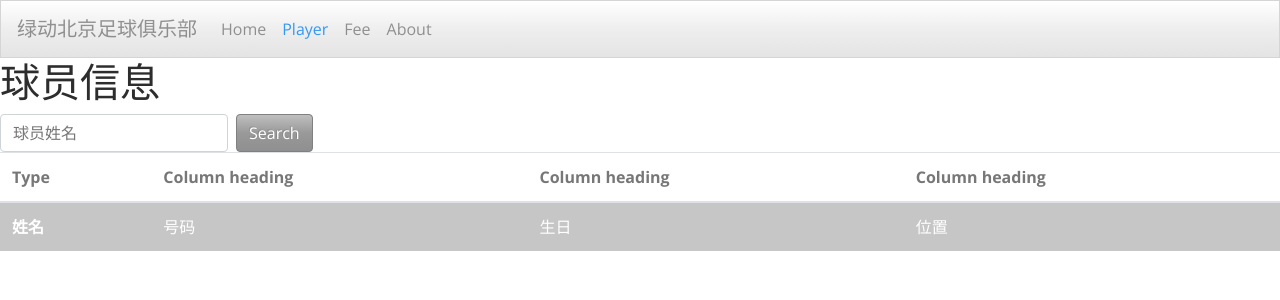
After one commit to cx9s/ldbj, a Flask app: page /player in a window 1280 px wide. The commit adds this page. Shown: the top 300 px of the page. Run offline with Flask 2, Linux system fonts and the light colour scheme; some libraries are stand-ins or nearby versions.

Commit message:
add player.html

```diff
--- a/script/controllers/route.py
+++ b/script/controllers/route.py
@@ -8,9 +8,9 @@ from . import main
 def index():
     return render_template('index.html')
 
-@main.route('/activity')
+@main.route('/player')
 def year():
-    return render_template('activity.html')
+    return render_template('player.html')
 
 @main.route('/ping')
 def ping():
--- a/script/models/mongodb.py
+++ b/script/models/mongodb.py
@@ -1,5 +1,6 @@
 import pymongo
 import json
+import re
 
 
 def db_connection(mongodb_url):
@@ -28,7 +29,7 @@ def get_all_data_from_collection(client, collection_name):
 
 def get_user_from_collection_by_name(client, collection_name, name):
     db = client.get_default_database()
-    cursor = db[collection_name].find({"user":name})
+    cursor = db[collection_name].find({'user':re.compile(name)}).sort([('num', 1)])
     ret_list = []
     for doc in cursor:
         ret_list.append(doc)
--- /dev/null
+++ b/script/templates/player.html
@@ -0,0 +1,106 @@
+<!DOCTYPE html>
+<html lang="en">
+<head>
+    <meta charset="UTF-8">
+    <title>绿动北京足球俱乐部</title>
+    <meta name="author" content="cx9">
+    <meta name="viewport" content="width=device-width, initial-scale=1.0, shrink-to-fit=no"">
+    <!--[if lt IE 9]>
+    <script src="https://oss.maxcdn.com/libs/html5shiv/3.7.0/html5shiv.js"></script>
+    <![endif]-->
+    <!-- Bootstrap CSS (bootswatch) -->
+    <link href="https://stackpath.bootstrapcdn.com/bootswatch/4.1.1/spacelab/bootstrap.min.css" rel="stylesheet" integrity="sha384-TgQmpeh1IG9vQ1WxIzpdfm5FX08N4+Nr5uzpgqvZAKQwWems+NIMmOVIMFxGq6EZ" crossorigin="anonymous">
+
+</head>
+</head>
+<body>
+
+    <nav class="navbar navbar-expand-lg navbar-light bg-light">
+      <a class="navbar-brand" href="/">绿动北京足球俱乐部</a>
+      <button class="navbar-toggler" type="button" data-toggle="collapse" data-target="#navbarColor03" aria-controls="navbarColor03" aria-expanded="false" aria-label="Toggle navigation">
+        <span class="navbar-toggler-icon"></span>
+      </button>
+
+      <div class="collapse navbar-collapse" id="navbarColor03">
+        <ul class="navbar-nav mr-auto">
+          <li class="nav-item">
+            <a class="nav-link" href="/">Home</a>
+          </li>
+          <li class="nav-item active">
+            <a class="nav-link" href="/player">Player<span class="sr-only">(current)</span></a>
+          </li>
+          <li class="nav-item">
+            <a class="nav-link" href="#">Fee</a>
+          </li>
+          <li class="nav-item">
+            <a class="nav-link" href="#">About</a>
+          </li>
+        </ul>
+      </div>
+    </nav>
+
+    <main>
+        <section class="section">
+            <h1 class="h1">球员信息</h1>
+            <form class="form-inline my-2 my-lg-0" action="javascript:get_user($('#uName').val());">
+                <input id="uName" class="form-control mr-sm-2" type="text" placeholder="球员姓名">
+                <button class="btn btn-secondary my-2 my-sm-0" type="submit">Search</button>
+            </form>
+
+            <table class="table table-hover" id="playerList">
+                <thead>
+                    <tr>
+                        <th scope="col">Type</th>
+                        <th scope="col">Column heading</th>
+                        <th scope="col">Column heading</th>
+                        <th scope="col">Column heading</th>
+                    </tr>
+                </thead>
+                <tbody>
+                    <tr class="table-dark">
+                        <th scope="row">姓名</th>
+                        <td>号码</td>
+                        <td>生日</td>
+                        <td>位置</td>
+                    </tr>
+                    <!--<tr class="table-light">
+                        <th scope="row">Light</th>
+                        <td>Column content</td>
+                        <td>Column content</td>
+                        <td>Column content</td>
+                    </tr>-->
+                </tbody>
+            </table>
+        </section>
+
+    </main>
+
+<script src="https://code.jquery.com/jquery-3.1.1.min.js"></script>
+<!-- Optional JavaScript -->
+    <!-- jQuery first, then Popper.js, then Bootstrap JS
+    <script src="https://code.jquery.com/jquery-3.3.1.slim.min.js" integrity="sha384-q8i/X+965DzO0rT7abK41JStQIAqVgRVzpbzo5smXKp4YfRvH+8abtTE1Pi6jizo" crossorigin="anonymous"></script> -->
+    <script src="https://cdnjs.cloudflare.com/ajax/libs/popper.js/1.14.3/umd/popper.min.js" integrity="sha384-ZMP7rVo3mIykV+2+9J3UJ46jBk0WLaUAdn689aCwoqbBJiSnjAK/l8WvCWPIPm49" crossorigin="anonymous"></script>
+    <script src="https://stackpath.bootstrapcdn.com/bootstrap/4.1.1/js/bootstrap.min.js" integrity="sha384-smHYKdLADwkXOn1EmN1qk/HfnUcbVRZyYmZ4qpPea6sjB/pTJ0euyQp0Mk8ck+5T" crossorigin="anonymous"></script>
+
+
+<script language="JavaScript" type="application/javascript">
+
+//get a user details
+function get_user(name) {
+	$.ajax({
+        url: "/api/get_user_by_name?n=" + name,
+        type: "GET",
+        dataType: "json",
+        success: function (data) {
+            $('#playerList').html(data);
+        },
+        error: function (response, status, error) {
+            console.log('Error: ' + error + ". Status: " + status);
+        },
+        async: false
+	});
+}
+
+</script>
+</body>
+</html>
```
Also changed, not shown: script/api/route_api.py (+18 -1 lines), script/static/css/index.css (deleted, +0 -17 lines), script/templates/index.html (+34 -3 lines), script/static/img/ldLogo.jpg (added), 5 other files.
